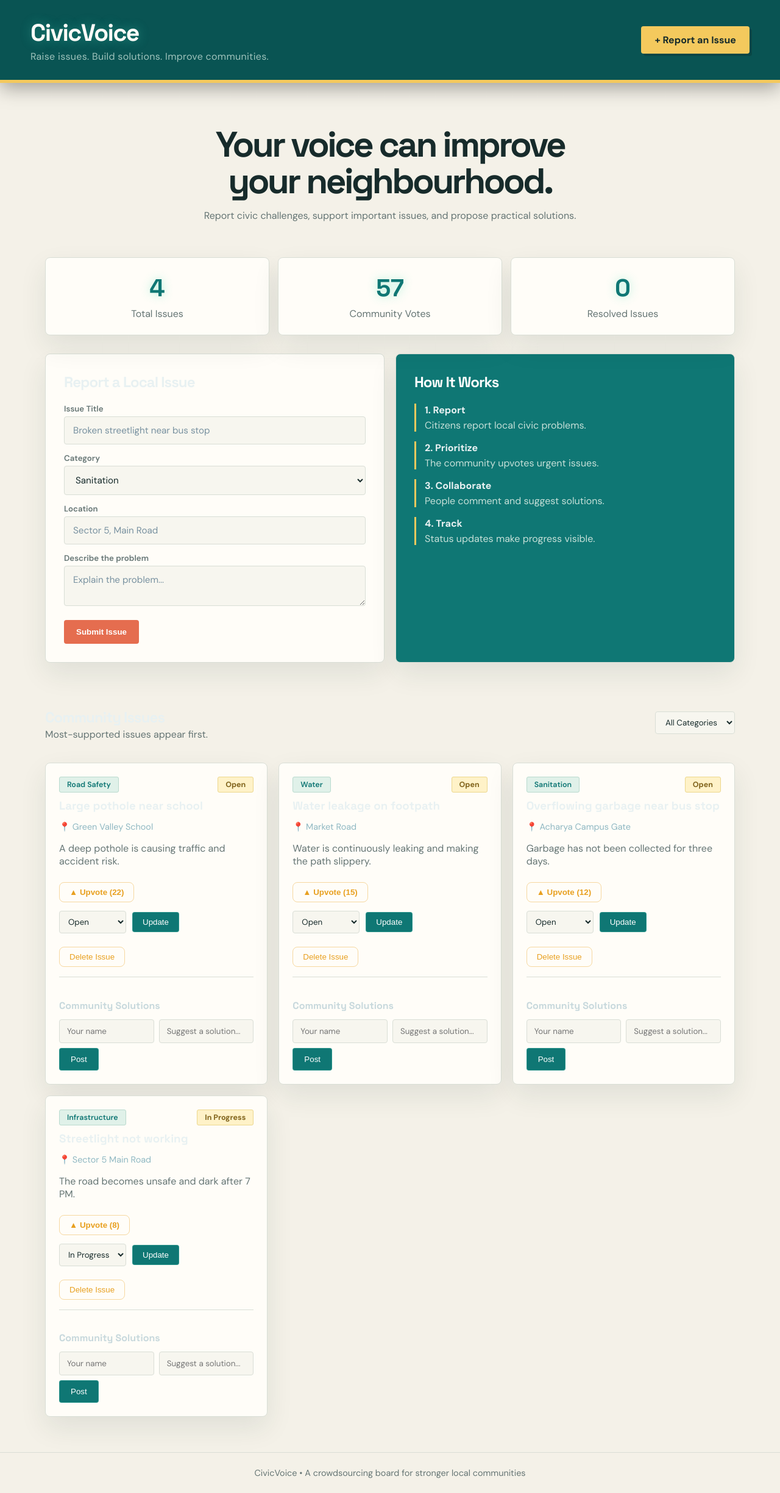
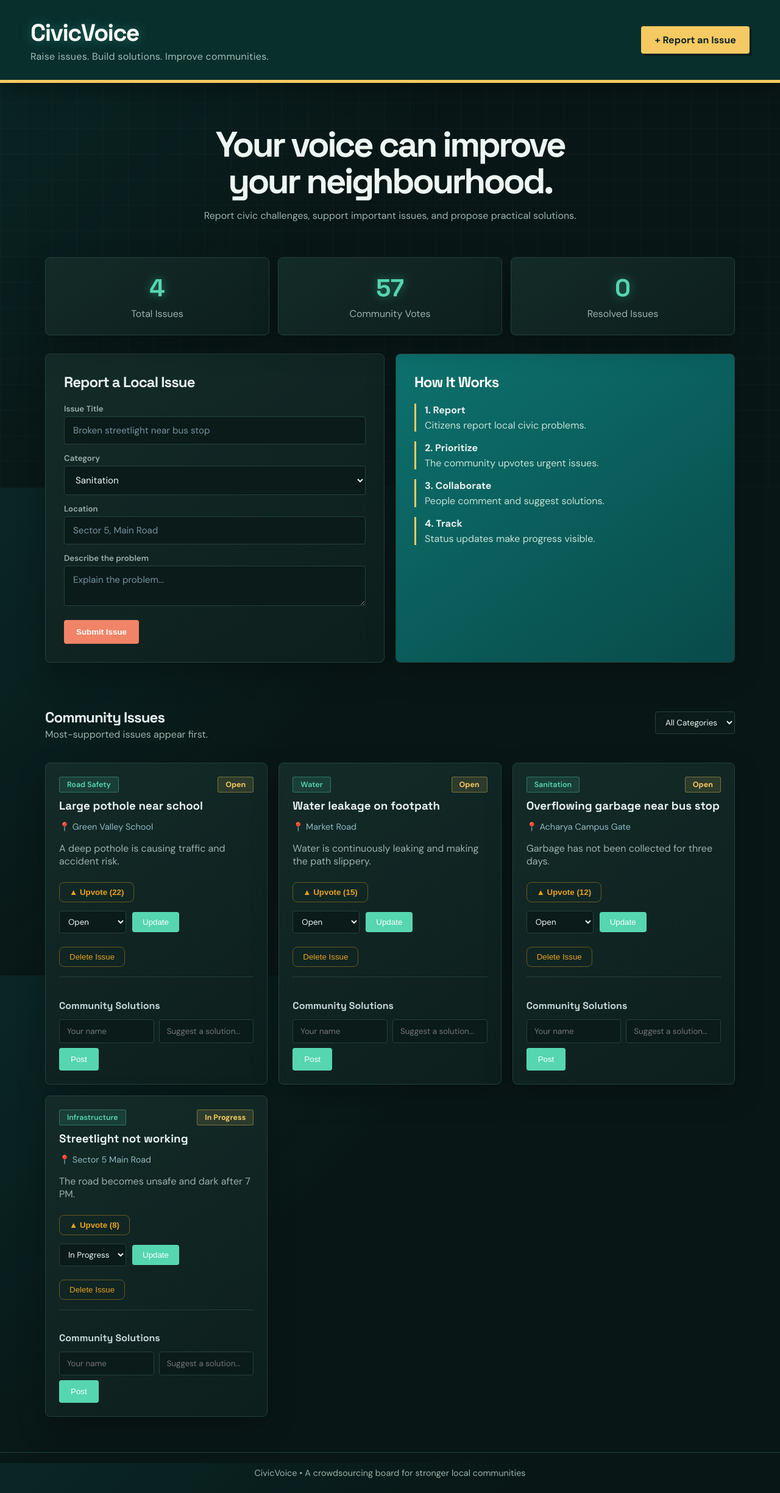
Before and after one commit to utkarshchaudhary090-spec/Societal_Challenge_Crowdsourcing_Board, a Flask app: page / in a window 1280 px wide. Shown: the whole page at 61% size. Run offline with Flask 3, Linux system fonts and the light colour scheme; data comes from the database, SQL or seed files in the repository; data that the repository does not hold is empty.

Commit message:
Switch CivicVoice to dark animated theme

```diff
--- a/static/style.css
+++ b/static/style.css
@@ -521,15 +521,15 @@
 
 /* Refined civic editorial layer */
 :root {
-  --ink: #172b2b;
-  --muted: #657574;
-  --paper: #f4f1e8;
-  --panel: #fffdf8;
-  --line: #d9ded6;
-  --teal: #0f7774;
-  --teal-dark: #095453;
-  --coral: #e56d4f;
-  --yellow: #f4c95d;
+  --ink: #edf7f2;
+  --muted: #9ab2aa;
+  --paper: #081716;
+  --panel: #102422;
+  --line: #24413d;
+  --teal: #55d6b0;
+  --teal-dark: #092f2d;
+  --coral: #f18467;
+  --yellow: #f5ca62;
 }
 
 html { scroll-behavior: smooth; }
@@ -537,10 +537,10 @@
 body {
   color: var(--ink);
   background-color: var(--paper);
-  background-image: radial-gradient(#c8d6ca 0.8px, transparent 0.8px);
+  background-image: radial-gradient(rgba(85, 214, 176, 0.15) 0.8px, transparent 0.8px), linear-gradient(135deg, rgba(15, 119, 116, 0.16), transparent 42%);
   background-size: 18px 18px;
   font-family: 'DM Sans', sans-serif;
-  animation: pageIn 0.7s ease both;
+  animation: pageIn 0.7s ease both, atmosphere 18s ease-in-out infinite alternate;
 }
 
 header {
@@ -549,12 +549,13 @@
   color: #fffdf8;
   background: var(--teal-dark);
   border-bottom: 5px solid var(--yellow);
+  box-shadow: 0 12px 34px rgba(0, 0, 0, 0.3);
 }
 
 header h1, h2, h3, h4 { font-family: 'Space Grotesk', sans-serif; }
 header h1 { font-size: clamp(1.8rem, 4vw, 2.45rem); letter-spacing: -0.04em; }
 header p { color: #b9d6ce; }
-.report-button { color: var(--ink); background: var(--yellow); border-radius: 4px; box-shadow: 4px 4px 0 rgba(0, 0, 0, 0.16); }
+.report-button { color: #102422; background: var(--yellow); border-radius: 4px; box-shadow: 4px 4px 0 rgba(0, 0, 0, 0.3); }
 .report-button:hover { transform: translate(-2px, -2px); box-shadow: 7px 7px 0 rgba(0, 0, 0, 0.16); }
 
 main { max-width: 1180px; margin: 0 auto; }
@@ -562,11 +563,11 @@
 .hero h2 { max-width: 680px; margin: 0 auto 12px; color: var(--ink); font-size: clamp(2rem, 5vw, 3.65rem); line-height: 1.02; letter-spacing: -0.06em; }
 .hero p, .section-heading p { color: var(--muted); }
 .stats { gap: 14px; padding: 0 24px 30px; }
-.stat-card, .form-panel, .info-panel, .issue-card { background: var(--panel); border: 1px solid var(--line); border-radius: 8px; box-shadow: 0 18px 45px rgba(27, 52, 48, 0.09); }
+.stat-card, .form-panel, .info-panel, .issue-card { background: linear-gradient(145deg, rgba(20, 44, 41, 0.98), rgba(13, 31, 29, 0.98)); border: 1px solid var(--line); border-radius: 8px; box-shadow: 0 18px 45px rgba(0, 0, 0, 0.25); }
 .stat-card { animation: riseIn 0.55s ease both; transition: transform 0.2s ease, box-shadow 0.2s ease; }
 .stat-card:nth-child(2) { animation-delay: 0.1s; }
 .stat-card:nth-child(3) { animation-delay: 0.2s; }
-.stat-card:hover, .issue-card:hover { transform: translateY(-5px); box-shadow: 0 24px 48px rgba(27, 52, 48, 0.15); }
+.stat-card:hover, .issue-card:hover { transform: translateY(-7px); border-color: rgba(85, 214, 176, 0.55); box-shadow: 0 24px 48px rgba(0, 0, 0, 0.38), 0 0 22px rgba(85, 214, 176, 0.08); }
 .stat-card span { color: var(--teal); font-family: 'Space Grotesk', sans-serif; }
 .stat-card p, .issue-card p { color: var(--muted); }
 
@@ -574,11 +575,11 @@
 .form-panel, .info-panel { padding: 30px; }
 .form-panel h2, .info-panel h2, .section-heading h2 { letter-spacing: -0.04em; }
 .form-panel label { color: var(--muted); font-size: 0.83rem; }
-.form-panel input[type="text"], .form-panel textarea, .form-panel select, .section-heading select, .status-form select, .comments form input { color: var(--ink); background: #f7f6ef; border: 1px solid var(--line); border-radius: 4px; font-family: 'DM Sans', sans-serif; }
+.form-panel input[type="text"], .form-panel textarea, .form-panel select, .section-heading select, .status-form select, .comments form input { color: var(--ink); background: #0a1b1a; border: 1px solid var(--line); border-radius: 4px; font-family: 'DM Sans', sans-serif; }
 .form-panel input:focus, .form-panel textarea:focus, .form-panel select:focus { border-color: var(--teal); box-shadow: 0 0 0 3px rgba(15, 119, 116, 0.18); }
 .form-panel button[type="submit"] { color: #fff; background: var(--coral); border-radius: 4px; }
 .form-panel button[type="submit"]:hover { background: #cf573d; box-shadow: 0 8px 18px rgba(229, 109, 79, 0.25); }
-.info-panel { color: #fff; background: var(--teal); }
+.info-panel { color: #fff; background: linear-gradient(145deg, #0d716d, #084b4a); }
 .info-panel h2 { color: #fff; }
 .step { border-left-color: var(--yellow); }
 .step p { color: #c6e0d8; }
@@ -589,19 +590,20 @@
 .issue-grid > *:nth-child(2) { animation-delay: 0.08s; }
 .issue-grid > *:nth-child(3) { animation-delay: 0.16s; }
 .issue-grid > *:nth-child(4) { animation-delay: 0.24s; }
-.issue-top .category { color: var(--teal); background: #e0f1e9; border-color: #b9dace; border-radius: 3px; }
-.issue-top .status { color: #80631b; background: #fff2c8; border-color: #ecd78d; border-radius: 3px; }
-.vote-button { color: var(--teal); background: #e0f1e9; border-color: #b9dace; border-radius: 4px; }
+.issue-top .category { color: var(--teal); background: rgba(85, 214, 176, 0.12); border-color: rgba(85, 214, 176, 0.36); border-radius: 3px; }
+.issue-top .status { color: var(--yellow); background: rgba(245, 202, 98, 0.12); border-color: rgba(245, 202, 98, 0.38); border-radius: 3px; }
+.vote-button { color: var(--teal); background: rgba(85, 214, 176, 0.1); border-color: rgba(85, 214, 176, 0.38); border-radius: 4px; }
 .vote-button:hover { color: #fff; background: var(--teal); }
 .status-form button, .comments form button { background: var(--teal); border-radius: 4px; }
 .status-form button:hover, .comments form button:hover { background: var(--teal-dark); }
 .comments { border-top-color: var(--line); }
-.comment { color: var(--muted); background: #f4f5ed; border-left: 3px solid var(--yellow); border-radius: 0; }
+.comment { color: var(--muted); background: rgba(255, 255, 255, 0.035); border-left: 3px solid var(--yellow); border-radius: 0; }
 .comment b { color: var(--ink); }
 footer { color: var(--muted); border-top-color: var(--line); }
 
 @keyframes pageIn { from { opacity: 0; } to { opacity: 1; } }
 @keyframes riseIn { from { opacity: 0; transform: translateY(18px); } to { opacity: 1; transform: translateY(0); } }
+@keyframes atmosphere { from { background-position: 0 0, 0 0; } to { background-position: 24px 18px, 12px -10px; } }
 @media (prefers-reduced-motion: reduce) {
   *, *::before, *::after { animation-duration: 0.01ms !important; animation-iteration-count: 1 !important; scroll-behavior: auto !important; transition-duration: 0.01ms !important; }
 }
```
